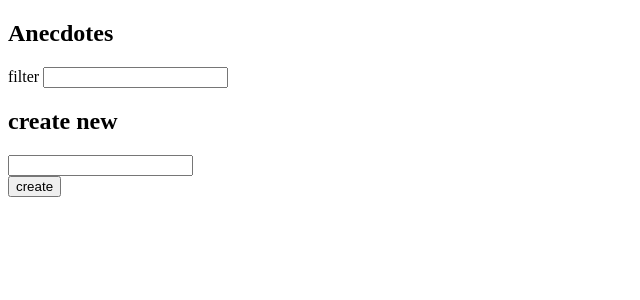
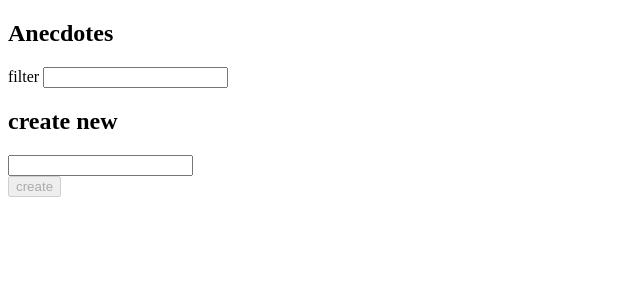
Before and after one commit to kahlstrm/anecdotes-CI-CD, a React (Create React App) app: page / in a window 1280 px wide. Shown: the top 300 px of the page, without its empty margins (0-640 px from the left). Built offline with nearby package versions, Linux system fonts and the light colour scheme; no server answers.

Commit message:
stupid mistake

```diff
--- a/src/components/AnecdoteForm.js
+++ b/src/components/AnecdoteForm.js
@@ -19,7 +19,7 @@ export const AnecdoteFormContainer = (props) => {
           onChange={({ target }) => setValue(target.value)}
         />
       </div>
-      <button disabled={value !== ''} type="submit">
+      <button disabled={value === ''} type="submit">
         create
       </button>
     </form>
```
